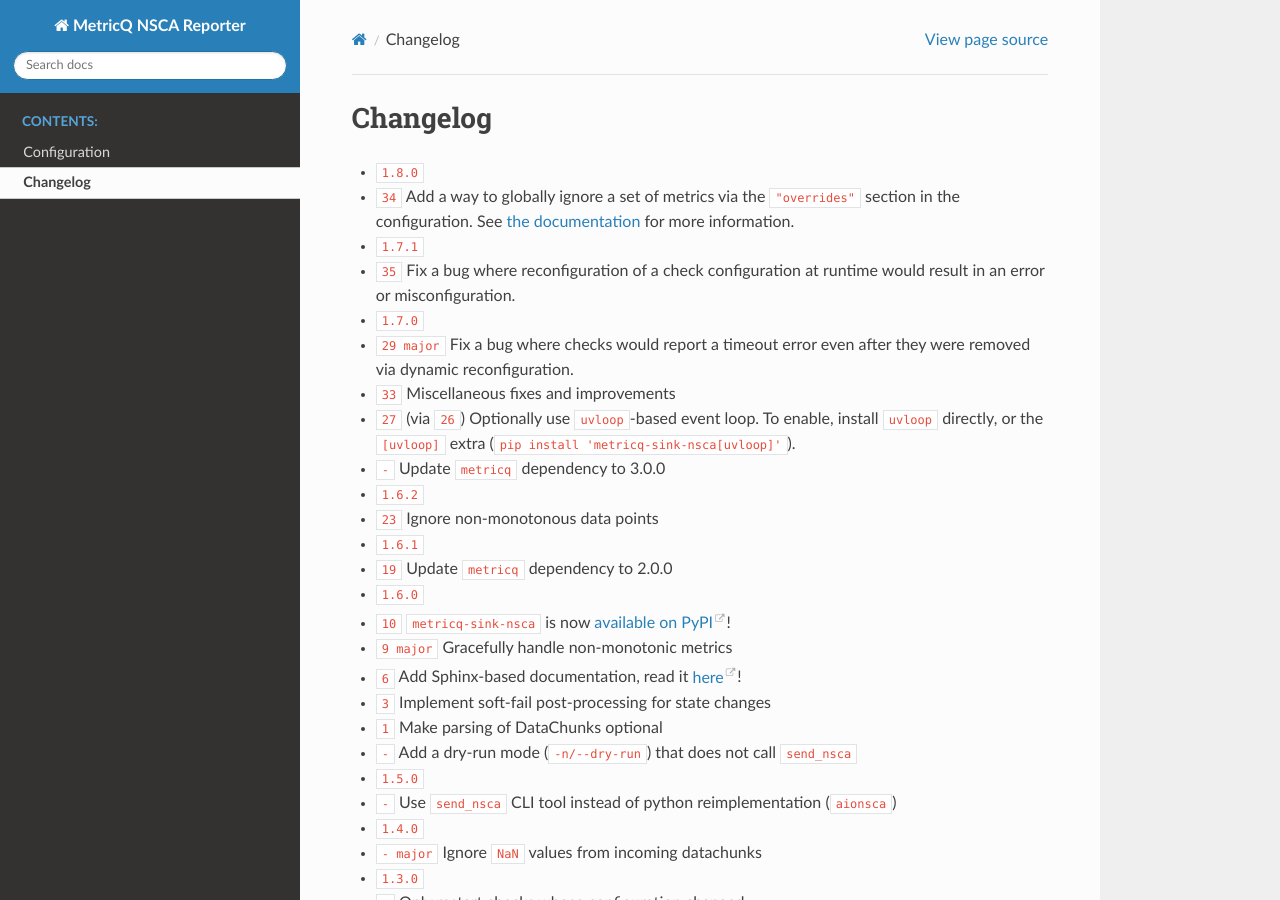
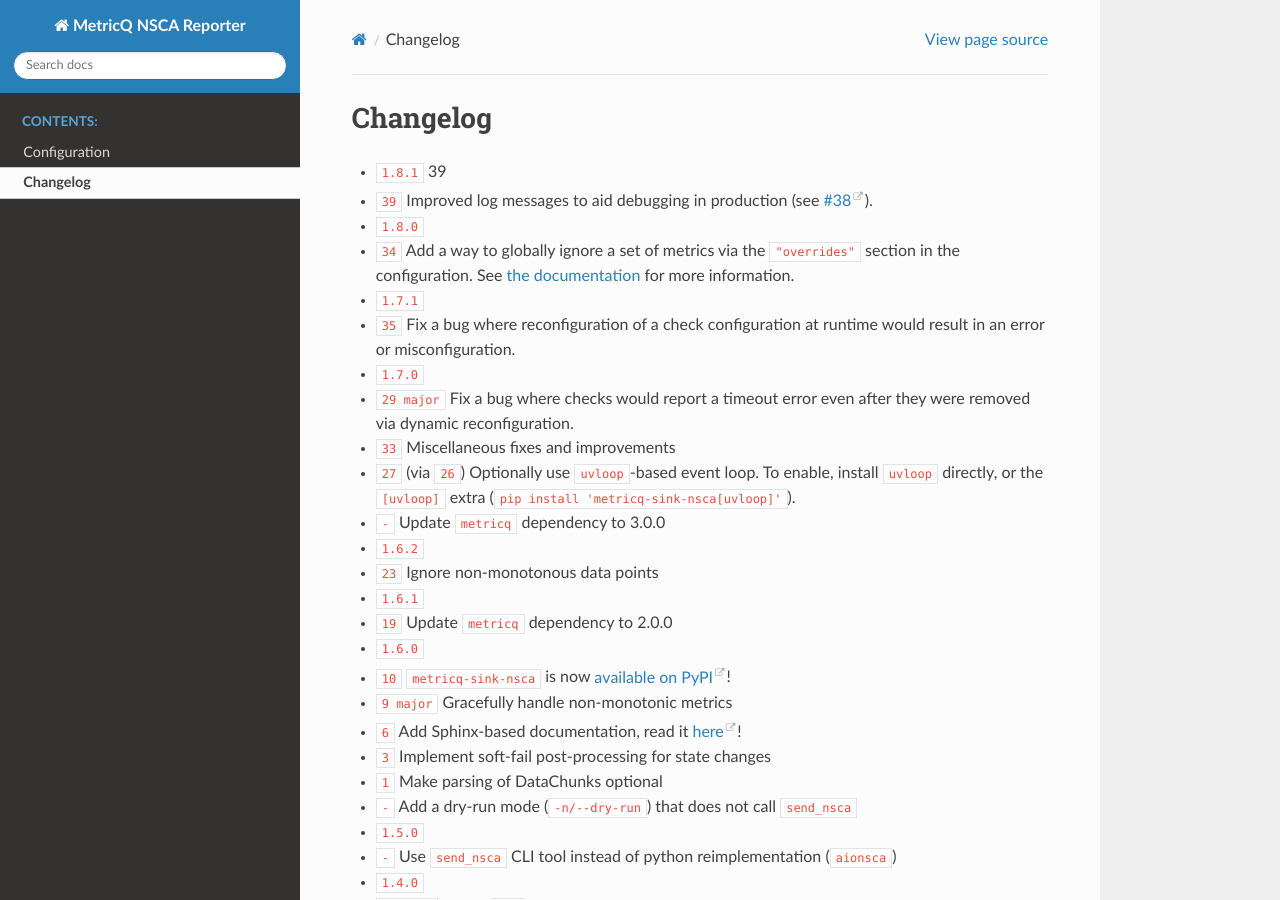
Before and after one commit to metricq/metricq-sink-nsca, a Sphinx documentation site: the page built from docs/changelog.rst, in a window 1280 px wide and 900 px high. Built offline with Sphinx 7.4.7 and the Read the Docs theme 2.0.0, drawn with Linux system fonts in a browser that asks for light colours; cross-references to code outside the pages are shown as plain code.

Commit message:
release: Version 1.8.1

```diff
--- a/docs/changelog.rst
+++ b/docs/changelog.rst
@@ -1,5 +1,9 @@
 Changelog
 =========
+
+* :release:`1.8.1 <2021-07-23>` 39
+* :support:`39` Improved log messages to aid debugging in production
+  (see `#38 <https://github.com/metricq/metricq-sink-nsca/issues/38>`_).
 
 * :release:`1.8.0 <2021-06-29>`
 * :feature:`34` Add a way to globally ignore a set of metrics via the :literal:`"overrides"` section in the configuration.
```
